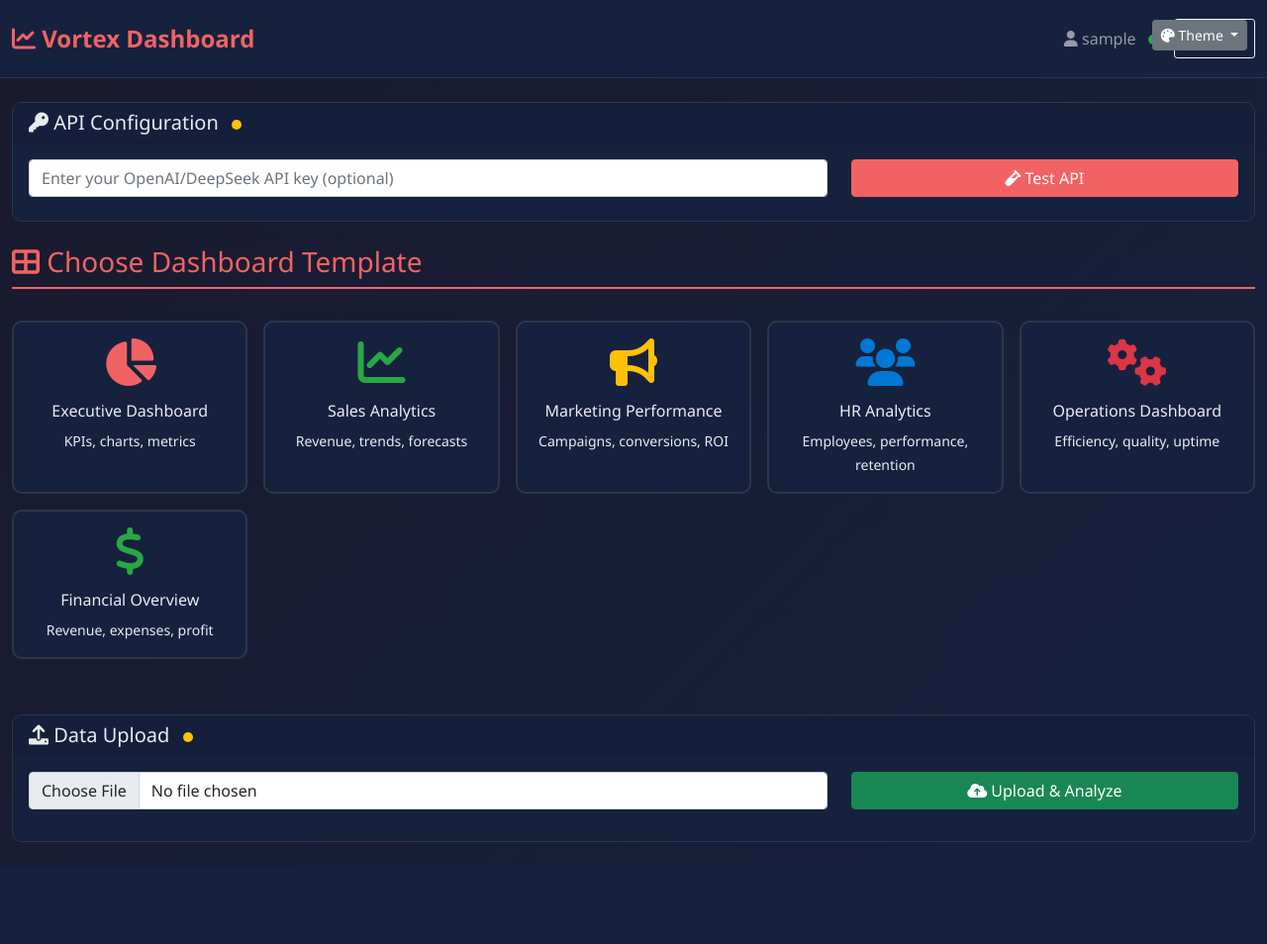
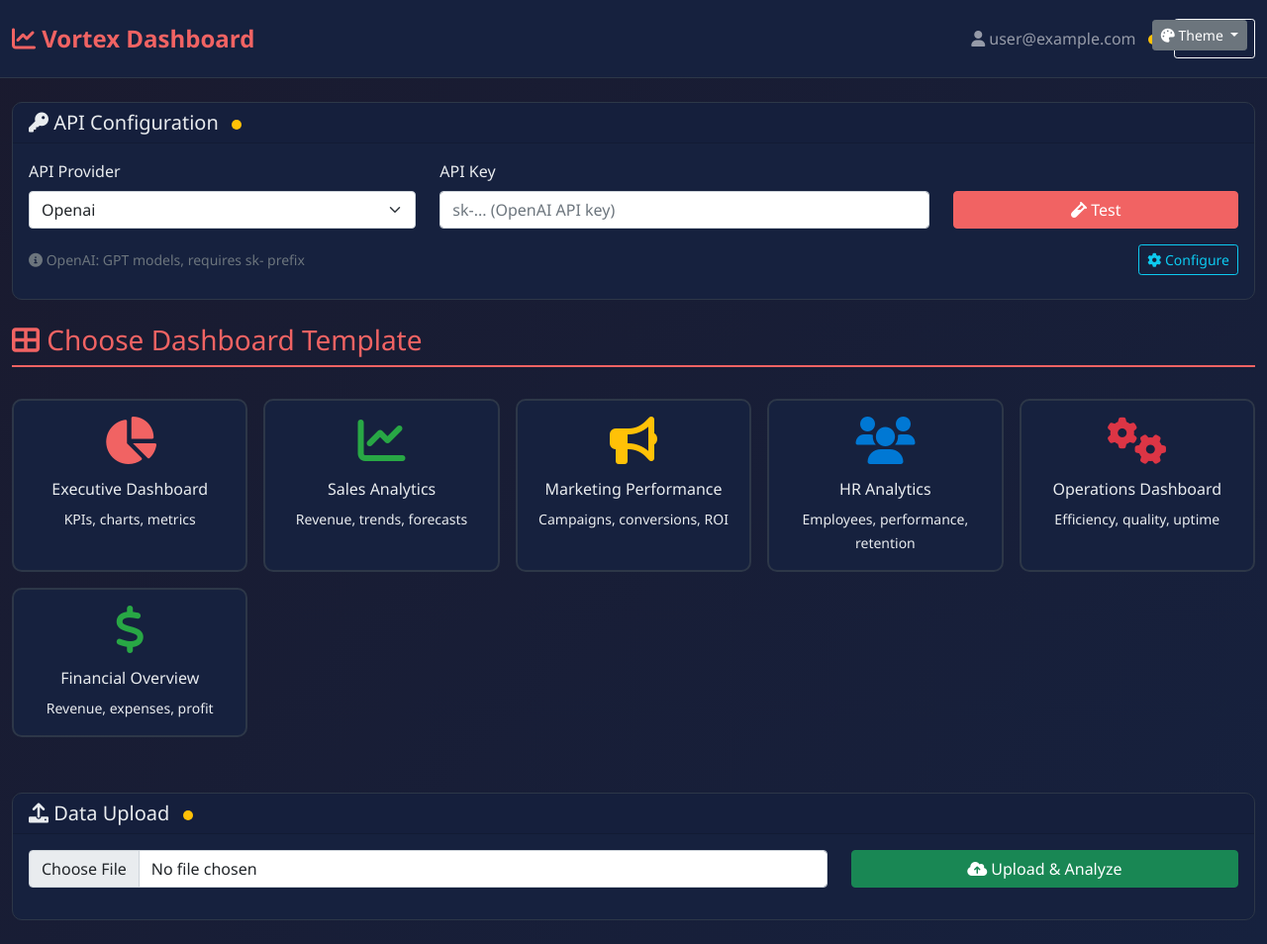
Before and after one commit to omaressa123/Vortex-, a Flask app: page /dashboard/ in a window 1280 px wide. Shown: the whole page at 99% size. Before the commit the page ends 851 px from the top, so only its background shows below. Run offline with Flask 3, Linux system fonts and the light colour scheme; the visitor is signed in with stand-in values (Sample User, id 1); some libraries are stand-ins or nearby versions.

Commit message:
Implement configurable API key system with multiple providers
- Added support for 4 API providers: OpenAI, DeepSeek, Anthropic, Google Gemini
- Created API_CONFIG dictionary with configurable keys and endpoints
- Added provider selection dropdown in dashboard interface
- Implemented API key validation for each provider
- Added /api/providers endpoint to list available providers
- Added /api/test-provider endpoint for testing specific provider APIs
- Updated dashboard to support provider-specific API testing
- Created api_keys.env.example for easy configuration
- Enhanced UI with provider information and configuration modal
- Updated all AI functions to use selected provider and API key
- Added environment variable support for production deployment

```diff
--- a/app.py
+++ b/app.py
@@ -33,17 +33,77 @@ UPLOAD_FOLDER = 'uploads'
 os.makedirs(UPLOAD_FOLDER, exist_ok=True)
 app.config['UPLOAD_FOLDER'] = UPLOAD_FOLDER
 
+# API Key Configuration - Users can modify these
+API_CONFIG = {
+    'openai': {
+        'key': os.environ.get('OPENAI_API_KEY', 'sk-your-openai-key-here'),
+        'base_url': 'https://api.openai.com/v1',
+        'models': ['gpt-3.5-turbo', 'gpt-4', 'gpt-4-turbo']
+    },
+    'deepseek': {
+        'key': os.environ.get('DEEPSEEK_API_KEY', 'your-deepseek-key-here'),
+        'base_url': 'https://swift-ai.p.rapidapi.com',
+        'models': ['gpt-5', 'deepseek-coder', 'deepseek-chat'],
+        'rapidapi_host': 'swift-ai.p.rapidapi.com'
+    },
+    'anthropic': {
+        'key': os.environ.get('ANTHROPIC_API_KEY', 'sk-ant-your-key-here'),
+        'base_url': 'https://api.anthropic.com/v1',
+        'models': ['claude-3-sonnet', 'claude-3-opus']
+    },
+    'google': {
+        'key': os.environ.get('GOOGLE_API_KEY', 'your-google-key-here'),
+        'base_url': 'https://generativelanguage.googleapis.com/v1beta',
+        'models': ['gemini-pro', 'gemini-pro-vision']
+    }
+}
+
 # Global RAG System (initialized per request or globally if key is constant)
 # In a real app, manage this per user/session
 rag_system = None
 
-def get_rag_system(api_key=None):
+def get_api_key(provider='openai', custom_key=None):
+    """Get API key from configuration or custom input"""
+    if custom_key:
+        return custom_key
+
+    config = API_CONFIG.get(provider, {})
+    return config.get('key')
+
+def get_available_providers():
+    """Get list of available API providers"""
+    return list(API_CONFIG.keys())
+
+def validate_api_key(api_key, provider='openai'):
+    """Validate if API key is properly formatted"""
+    if not api_key:
+        return False
+
+    # Basic validation based on provider
+    if provider == 'openai':
+        return api_key.startswith('sk-') and len(api_key) > 20
+    elif provider == 'deepseek':
+        return len(api_key) > 10  # Basic check for RapidAPI keys
+    elif provider == 'anthropic':
+        return api_key.startswith('sk-ant-') and len(api_key) > 20
+    elif provider == 'google':
+        return len(api_key) > 10  # Basic check
+    else:
+        return len(api_key) > 5  # Generic check
+
+def get_rag_system(api_key=None, provider='openai'):
+    """Initialize RAG system with configurable API key and provider"""
     global rag_system
-    # Prioritize passed key, then env, then DeepSeek
-    key = api_key or os.environ.get("OPENAI_API_KEY") or os.environ.get("DEEPSEEK_API_KEY")
-    if key:
+
+    # Get API key from custom input, environment, or config
+    key = api_key or get_api_key(provider)
+
+    if key and validate_api_key(key, provider):
+        # Create unique cache key based on provider and key
+        cache_key = f"{provider}_{key[:10]}"
+
         if not rag_system or rag_system.api_key != key:
-             rag_system = RAGSystem(api_key=key)
+            rag_system = RAGSystem(api_key=key)
         return rag_system
     return None
 
@@ -92,6 +152,56 @@ def signin():
 def logout():
     session.pop('user', None)
     return jsonify({'success': True, 'message': 'Logged out successfully'})
+
+@app.route('/api/providers')
+def get_api_providers():
+    """Get available API providers and their configurations"""
+    return jsonify({
+        'providers': get_available_providers(),
+        'config': {k: {
+            'models': v.get('models', []),
+            'base_url': v.get('base_url', ''),
+            'has_key': bool(v.get('key') and v.get('key') not in ['sk-your-openai-key-here', 'your-deepseek-key-here', 'sk-ant-your-key-here', 'your-google-key-here'])
+        } for k, v in API_CONFIG.items()}
+    })
+
+@app.route('/api/test-provider', methods=['POST'])
+def test_api_provider():
+    """Test API key for specific provider"""
+    data = request.json
+    provider = data.get('provider', 'openai')
+    api_key = data.get('api_key')
+
+    if not api_key:
+        # Use configured key if no custom key provided
+        api_key = get_api_key(provider)
+
+    if not validate_api_key(api_key, provider):
+        return jsonify({
+            'success': False,
+            'error': f'Invalid API key format for {provider}'
+        }), 400
+
+    try:
+        # Test with RAG system
+        rag = get_rag_system(api_key, provider)
+        if rag:
+            return jsonify({
+                'success': True,
+                'provider': provider,
+                'message': f'{provider.title()} API key is working'
+            })
+        else:
+            return jsonify({
+                'success': False,
+                'error': 'Failed to initialize RAG system'
+            }), 500
+
+    except Exception as e:
+        return jsonify({
+            'success': False,
+            'error': str(e)
+        }), 500
 
 @app.route('/dashboard/user-status')
 def user_status():
--- a/static/dashboard_main.js
+++ b/static/dashboard_main.js
@@ -9,73 +9,138 @@ function setTheme(theme) {
     localStorage.setItem('dashboard_theme', theme);
 }
 
-// Load saved theme
+// Load saved theme and API providers
 document.addEventListener('DOMContentLoaded', function() {
     const savedTheme = localStorage.getItem('dashboard_theme');
     if (savedTheme) {
         setTheme(savedTheme);
     }
 
+    // Load API providers
+    loadAPIProviders();
+
     // Check authentication status
     checkAuthStatus();
 });
 
-// Authentication
-function checkAuthStatus() {
-    fetch('/dashboard/user-status', {
-        method: 'GET',
-        headers: {
-            'Content-Type': 'application/json'
+// Load available API providers
+async function loadAPIProviders() {
+    try {
+        const response = await fetch('/api/providers');
+        const data = await response.json();
+
+        if (response.ok) {
+            updateProviderDropdown(data.providers, data.config);
         }
-    })
-    .then(response => response.json())
-    .then(data => {
-        if (data.authenticated) {
-            document.getElementById('userEmail').textContent = data.email;
-            updateStatus('ragStatus', 'active');
-        } else {
-            window.location.href = '/login';
-        }
-    })
-    .catch(error => {
-        console.error('Auth check failed:', error);
-        window.location.href = '/login';
-    });
+    } catch (error) {
+        console.error('Failed to load API providers:', error);
+    }
 }
 
-function logout() {
-    fetch('/logout', {
-        method: 'POST',
-        headers: {
-            'Content-Type': 'application/json'
+function updateProviderDropdown(providers, config) {
+    const select = document.getElementById('apiProvider');
+    select.innerHTML = '';
+
+    providers.forEach(provider => {
+        const option = document.createElement('option');
+        option.value = provider;
+        option.textContent = provider.charAt(0).toUpperCase() + provider.slice(1);
+
+        // Mark if provider has configured key
+        if (config[provider].has_key) {
+            option.textContent += ' (Configured)';
         }
-    })
-    .then(response => response.json())
-    .then(data => {
-        if (data.success) {
-            window.location.href = '/login';
-        }
-    })
-    .catch(error => {
-        console.error('Logout failed:', error);
+
+        select.appendChild(option);
     });
+
+    // Update provider info
+    updateProviderInfo(select.value);
 }
 
-// Template Selection
-function selectTemplate(templateId, templateName) {
-    currentTemplate = templateId;
+// Update provider information
+document.getElementById('apiProvider').addEventListener('change', function() {
+    updateProviderInfo(this.value);
+});
 
-    // Update UI
-    document.querySelectorAll('.template-card').forEach(card => {
-        card.classList.remove('selected');
+function updateProviderInfo(provider) {
+    const infoSpan = document.getElementById('providerInfo');
+    const apiKeyInput = document.getElementById('apiKey');
+
+    const providerInfo = {
+        'openai': 'OpenAI: GPT models, requires sk- prefix',
+        'deepseek': 'DeepSeek: Fast AI models via RapidAPI',
+        'anthropic': 'Anthropic: Claude models, requires sk-ant- prefix',
+        'google': 'Google: Gemini models, requires Google API key'
+    };
+
+    infoSpan.textContent = providerInfo[provider] || 'Select a provider and enter your API key';
+
+    // Update placeholder
+    const placeholders = {
+        'openai': 'sk-... (OpenAI API key)',
+        'deepseek': '... (DeepSeek RapidAPI key)',
+        'anthropic': 'sk-ant-... (Anthropic API key)',
+        'google': '... (Google API key)'
+    };
+
+    apiKeyInput.placeholder = placeholders[provider] || 'Enter your API key';
+}
+
+// Show API configuration modal
+function showAPIConfig() {
+    // Create a simple modal for API configuration
+    const modal = document.createElement('div');
+    modal.className = 'modal fade';
+    modal.innerHTML = `
+        <div class="modal-dialog">
+            <div class="modal-content">
+                <div class="modal-header">
+                    <h5 class="modal-title">
+                        <i class="fas fa-cog"></i> API Configuration
+                    </h5>
+                    <button type="button" class="btn-close" data-bs-dismiss="modal"></button>
+                </div>
+                <div class="modal-body">
+                    <h6>Environment Variables</h6>
+                    <p>Configure API keys using environment variables:</p>
+                    <ul>
+                        <li><strong>OPENAI_API_KEY</strong> - OpenAI API key</li>
+                        <li><strong>DEEPSEEK_API_KEY</strong> - DeepSeek RapidAPI key</li>
+                        <li><strong>ANTHROPIC_API_KEY</strong> - Anthropic API key</li>
+                        <li><strong>GOOGLE_API_KEY</strong> - Google Gemini API key</li>
+                    </ul>
+
+                    <h6>Or Use Custom Keys</h6>
+                    <p>You can also enter API keys directly in the dashboard interface above.</p>
+
+                    <div class="alert alert-info">
+                        <i class="fas fa-info-circle"></i>
+                        API keys are validated for format but not stored permanently in the system.
+                    </div>
+                </div>
+                <div class="modal-footer">
+                    <button type="button" class="btn btn-secondary" data-bs-dismiss="modal">Close</button>
+                </div>
+            </div>
+        </div>
+    `;
+
+    document.body.appendChild(modal);
+
+    // Show modal (using Bootstrap)
+    const bsModal = new bootstrap.Modal(modal);
+    bsModal.show();
+
+    // Remove modal when hidden
+    modal.addEventListener('hidden.bs.modal', function() {
+        document.body.removeChild(modal);
     });
-    event.currentTarget.classList.add('selected');
-
-    showNotification(`Selected: ${templateName}`, 'success');
 }
 
 // API Management
 async function testAPI() {
+    const provider = document.getElementById('apiProvider').value;
     const apiKey = document.getElementById('apiKey').value;
     const resultDiv = document.getElementById('apiTestResult');
 
@@ -88,12 +153,15 @@ async function testAPI() {
     resultDiv.innerHTML = '<div class="spinner-border text-primary" role="status"><span class="visually-hidden">Testing...</span></div>';
 
     try {
-        const response = await fetch('/dashboard/test-api', {
+        const response = await fetch('/api/test-provider', {
             method: 'POST',
             headers: {
                 'Content-Type': 'application/json'
             },
-            body: JSON.stringify({ api_key: apiKey })
+            body: JSON.stringify({
+                provider: provider,
+                api_key: apiKey
+            })
         });
 
         const result = await response.json();
@@ -101,8 +169,8 @@ async function testAPI() {
         if (response.ok && result.success) {
             updateStatus('apiStatus', 'active');
             updateStatus('ragStatus', 'active');
-            resultDiv.innerHTML = `<div class="alert alert-success"><i class="fas fa-check-circle"></i> API key working! ${result.message}</div>`;
-            showNotification('API key is working', 'success');
+            resultDiv.innerHTML = `<div class="alert alert-success"><i class="fas fa-check-circle"></i> ${result.message}</div>`;
+            showNotification(`${provider.charAt(0).toUpperCase() + provider.slice(1)} API key is working`, 'success');
         } else {
             updateStatus('apiStatus', 'error');
             resultDiv.innerHTML = `<div class="alert alert-danger"><i class="fas fa-exclamation-circle"></i> API test failed: ${result.error}</div>`;
@@ -243,6 +311,7 @@ async function profileData() {
 }
 
 async function cleanData() {
+    const provider = document.getElementById('apiProvider').value;
     const apiKey = document.getElementById('apiKey').value;
 
     if (!apiKey) {
@@ -258,7 +327,10 @@ async function cleanData() {
             headers: {
                 'Content-Type': 'application/json'
             },
-            body: JSON.stringify({ api_key: apiKey })
+            body: JSON.stringify({
+                api_key: apiKey,
+                provider: provider
+            })
         });
 
         const result = await response.json();
@@ -470,6 +542,7 @@ function createChart(canvasId, figure) {
 
 // AI Functions
 async function generateInsights() {
+    const provider = document.getElementById('apiProvider').value;
     const apiKey = document.getElementById('apiKey').value;
 
     if (!apiKey) {
@@ -486,7 +559,10 @@ async function generateInsights() {
             headers: {
                 'Content-Type': 'application/json'
             },
-            body: JSON.stringify({ api_key: apiKey })
+            body: JSON.stringify({
+                api_key: apiKey,
+                provider: provider
+            })
         });
 
         const result = await response.json();
@@ -521,6 +597,7 @@ async function generateInsights() {
 }
 
 async function askQuestion() {
+    const provider = document.getElementById('apiProvider').value;
     const apiKey = document.getElementById('apiKey').value;
     const question = document.getElementById('questionInput').value;
 
@@ -540,6 +617,7 @@ async function askQuestion() {
             },
             body: JSON.stringify({
                 api_key: apiKey,
+                provider: provider,
                 question: question
             })
         });
--- a/templates/dashboard_main.html
+++ b/templates/dashboard_main.html
@@ -231,15 +231,39 @@
                         </h5>
                     </div>
                     <div class="card-body">
+                        <div class="row mb-3">
+                            <div class="col-md-4">
+                                <label class="form-label">API Provider</label>
+                                <select class="form-select" id="apiProvider">
+                                    <option value="openai">OpenAI</option>
+                                    <option value="deepseek">DeepSeek</option>
+                                    <option value="anthropic">Anthropic</option>
+                                    <option value="google">Google Gemini</option>
+                                </select>
+                            </div>
+                            <div class="col-md-5">
+                                <label class="form-label">API Key</label>
+                                <input type="password" class="form-control" id="apiKey"
+                                       placeholder="Enter your API key (optional)">
+                            </div>
+                            <div class="col-md-3">
+                                <label class="form-label">&nbsp;</label><br>
+                                <button class="btn btn-primary w-100" onclick="testAPI()">
+                                    <i class="fas fa-vial"></i> Test
+                                </button>
+                            </div>
+                        </div>
                         <div class="row">
-                            <div class="col-md-8">
-                                <input type="password" class="form-control" id="apiKey"
-                                       placeholder="Enter your OpenAI/DeepSeek API key (optional)">
-                            </div>
-                            <div class="col-md-4">
-                                <button class="btn btn-primary w-100" onclick="testAPI()">
-                                    <i class="fas fa-vial"></i> Test API
-                                </button>
+                            <div class="col-12">
+                                <div class="d-flex justify-content-between align-items-center">
+                                    <small class="text-muted">
+                                        <i class="fas fa-info-circle"></i>
+                                        <span id="providerInfo">Select a provider and enter your API key</span>
+                                    </small>
+                                    <button class="btn btn-sm btn-outline-info" onclick="showAPIConfig()">
+                                        <i class="fas fa-cog"></i> Configure
+                                    </button>
+                                </div>
                             </div>
                         </div>
                         <div class="mt-2" id="apiTestResult"></div>
```
Also changed, not shown: 1 other file.
